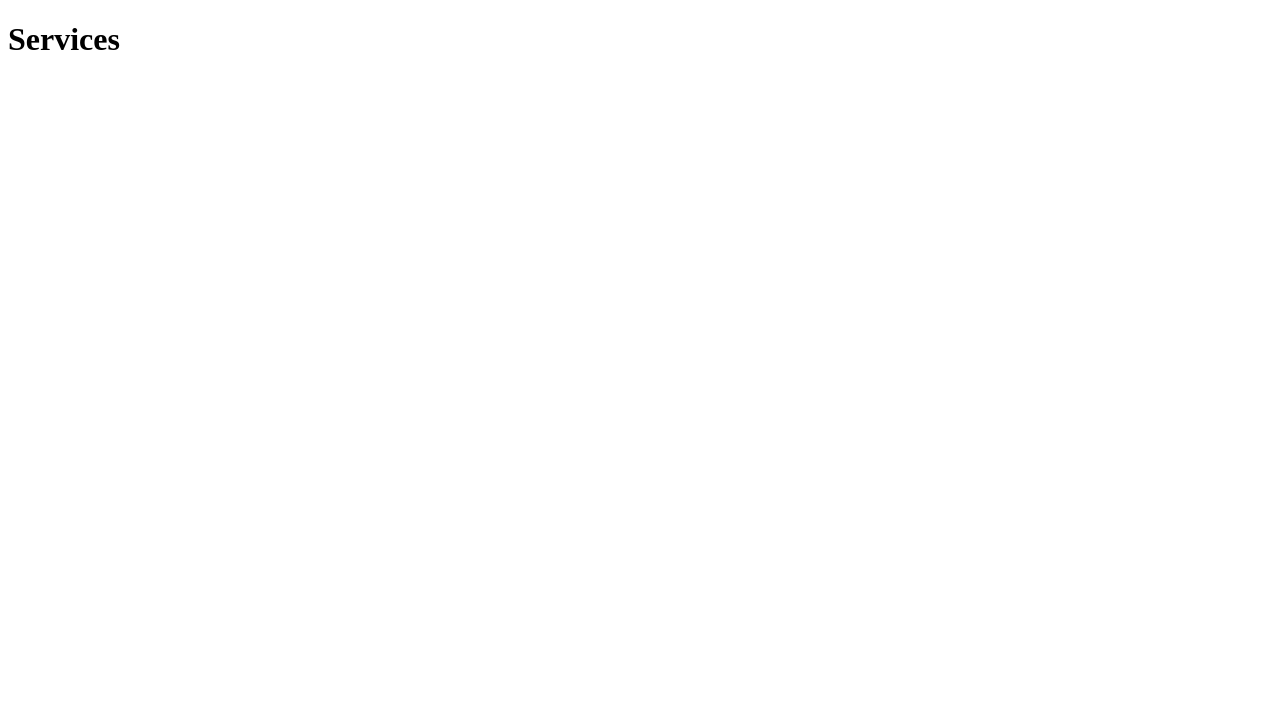
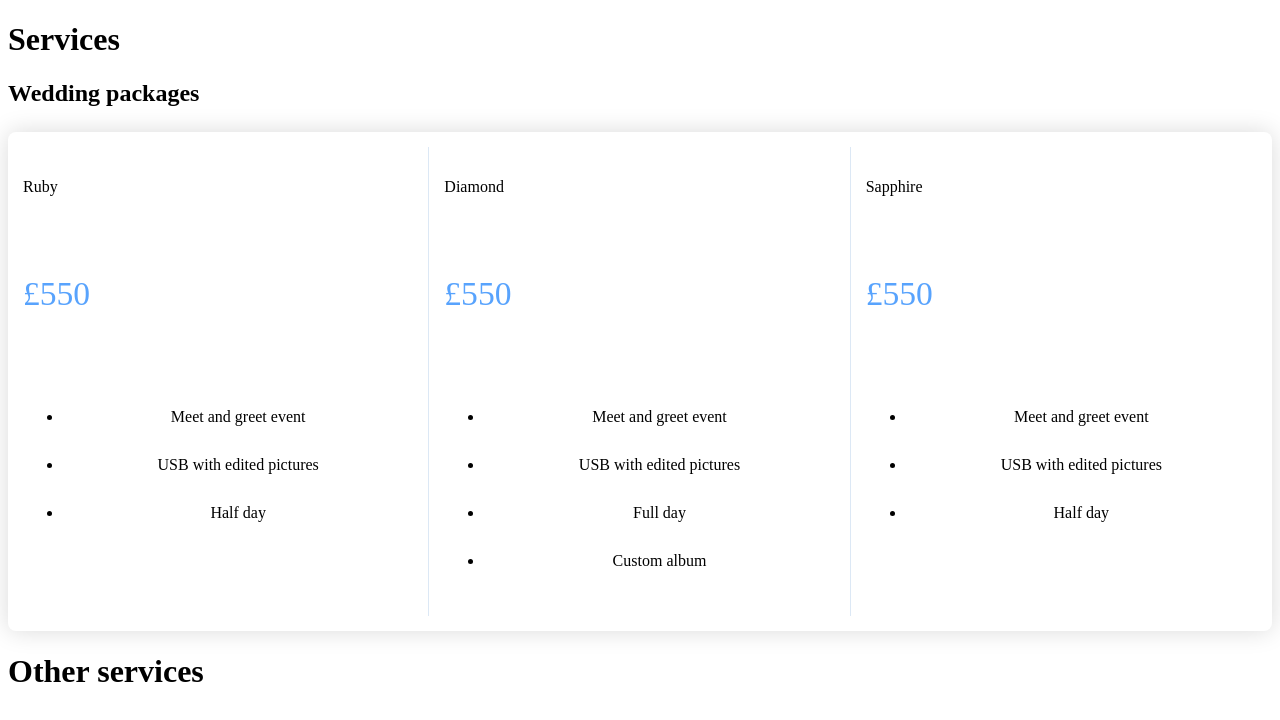
Before and after one commit to undeadinu/lottiemariephotography, a Gatsby site: page /services in a window 1280 px wide. Built offline with nearby package versions, Linux system fonts and the light colour scheme; Gatsby itself is replaced by a stand-in of ours.

Commit message:
started services page

```diff
--- a/src/layouts/sass/master.scss
+++ b/src/layouts/sass/master.scss
@@ -12,6 +12,7 @@ html {
   font-family: $font-family-copy;
   color: $color-dark;
   padding-bottom: 15px;
+  background: #FBFDFE;
 }
 
 
@@ -27,6 +28,7 @@ h6, .h6 {
 }
 
 h1, .h1 { font-size: 3em; }
+h2, .h2 { font-size: 2.25em; }
 
 a {
   text-decoration: none;
--- a/src/pages/services.js
+++ b/src/pages/services.js
@@ -1,8 +1,59 @@
 import React from 'react'
+import styles from './styles/services.module.scss'
 
 const ServicesPage = () => (
   <div>
-    <h1>Services</h1>
+    <h1 className="text--center">Services</h1>
+    <h2 className="text--center">Wedding packages</h2>
+    <div className={styles.packages}>
+      <div className={styles.packages__item}>
+        <div className={styles["packages__item-header"]}>
+          <p className="text--center">Ruby</p>
+        </div>
+        <div className={styles["packages__item-price"]}>
+          <p className="text--center">£550</p>
+        </div>
+        <div className={styles["packages__item-details"]}>
+          <ul>
+            <li>Meet and greet event</li>
+            <li>USB with edited pictures</li>
+            <li>Half day</li>
+          </ul>
+        </div>
+      </div>
+      <div className={styles.packages__item}>
+        <div className={styles["packages__item-header"]}>
+          <p className="text--center">Diamond</p>
+        </div>
+        <div className={styles["packages__item-price"]}>
+          <p className="text--center">£550</p>
+        </div>
+        <div className={styles["packages__item-details"]}>
+          <ul>
+            <li>Meet and greet event</li>
+            <li>USB with edited pictures</li>
+            <li>Full day</li>
+            <li>Custom album</li>
+          </ul>
+        </div>
+      </div>
+      <div className={styles.packages__item}>
+        <div className={styles["packages__item-header"]}>
+          <p className="text--center">Sapphire</p>
+        </div>
+        <div className={styles["packages__item-price"]}>
+          <p className="text--center">£550</p>
+        </div>
+        <div className={styles["packages__item-details"]}>
+          <ul>
+            <li>Meet and greet event</li>
+            <li>USB with edited pictures</li>
+            <li>Half day</li>
+          </ul>
+        </div>
+      </div>
+    </div>
+    <h1 className="text--center">Other services</h1>
   </div>
 )
 
--- /dev/null
+++ b/src/pages/styles/services.module.scss
@@ -0,0 +1,43 @@
+@import '~include-media/dist/include-media';
+@import '../../layouts/sass/partials/variables';
+
+.packages {
+    padding: 15px 0;
+    display: grid;
+    margin-top: 25px;
+    grid-gap: 15px;
+    background-color: white;
+    border-radius: 8px;
+    box-shadow: 0 0 25px rgba(0,0,0,.15);
+    @include media(">=tablet") {
+        grid-template-columns: repeat(3, 1fr);
+        grid-gap: 0;
+    }
+}
+
+.packages__item {
+    display: grid;
+    @include media(">=tablet") {
+        grid-template-rows: repeat(2, auto) 1fr;
+        border-right: 1px solid #DCE8F5;
+        &:last-child {
+            border-right: none;
+        }
+    }
+}
+
+.packages__item-header,
+.packages__item-price,
+.packages__item-details {
+    padding: 15px;
+}
+
+.packages__item-price p {
+    color: #58A3FD;
+    font-size: 2.1em;
+}
+
+.packages__item-details li {
+    text-align: center;
+    padding: 15px 0;
+}
```
Also changed, not shown: src/pages/index.js (+8 -19 lines), src/pages/styles/homepage.module.scss (renamed from src/pages/homepage.css).
